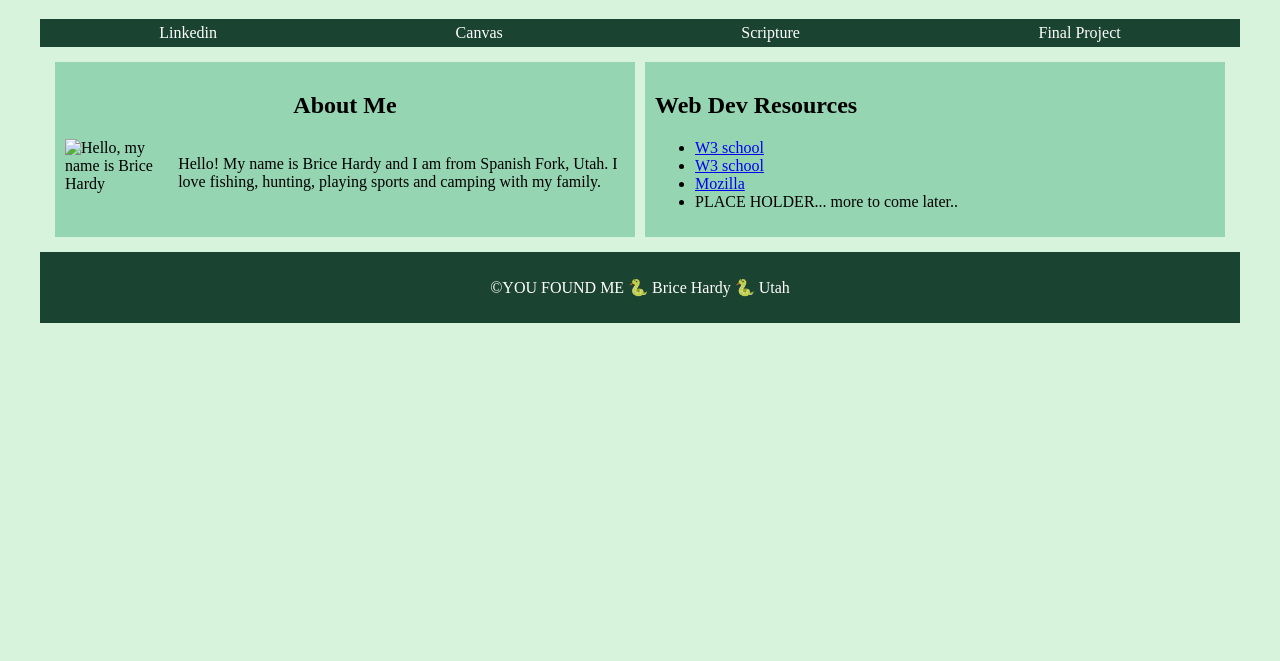
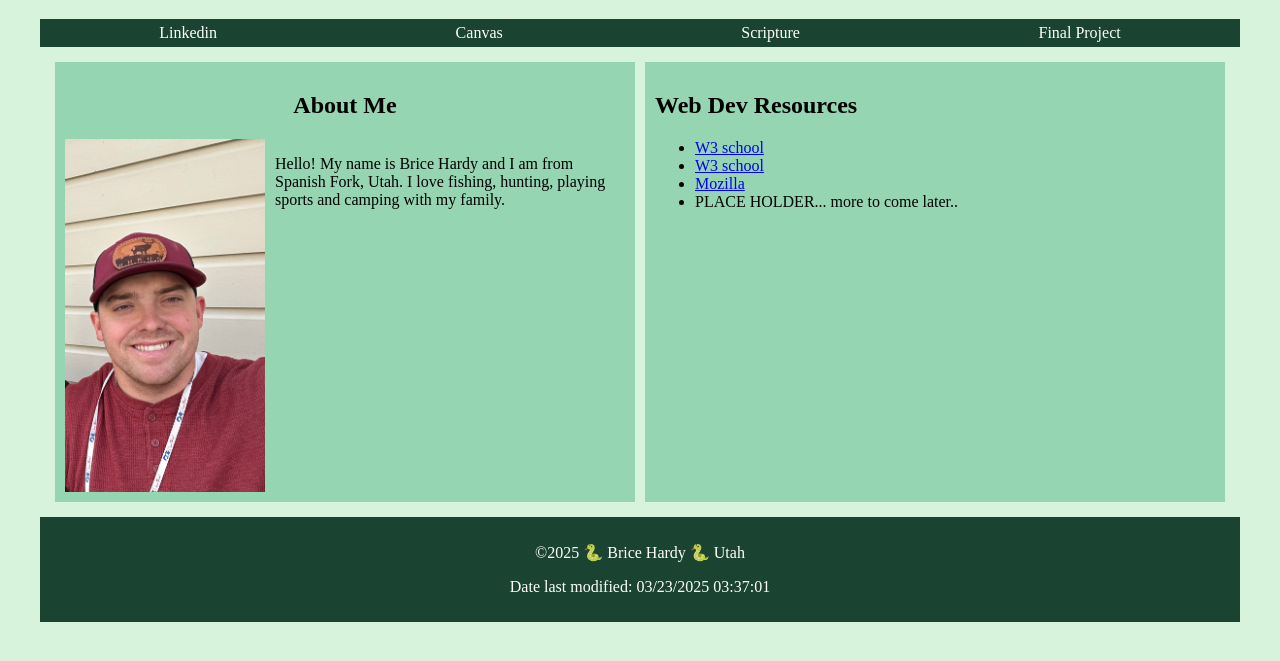
Before and after one commit to bricehardy97/wdd131, a plain HTML site: page week1/index.html in a window 1280 px wide. Shown: the part 67-728 px from the top of the page. Drawn offline with Linux system fonts and the light colour scheme; files that its build step writes are made by us from their sources; a web font is replaced by a local one.

Commit message:
most recent updates

```diff
--- a/week1/index.html
+++ b/week1/index.html
@@ -4,14 +4,14 @@
         <meta charset="UTF-8">
         <meta name="viewport" content="width=device-width,initial-scale=1.0">
         <title> WDD 131- Dynamic Web Fundamentals - Brice Hardy</title>
-        <link rel="stylesheet" href="week1/styles/base.css">
+        <link rel="stylesheet" href="styles/base.css">
         <meta name="description" content="Brice Hardy, WDD131, The purpose of the page is to...">
         <meta name="author" content=" Brice Hardy">
 
         <link rel="preconnect" href="https://fonts.googleapis.com">
         <link rel="preconnect" href="https://fonts.gstatic.com" crossorigin>
         <link href="https://fonts.googleapis.com/css2?family=Abril+Fatface&family=Boldonse&family=Poppins:ital,wght@0,100;0,200;0,300;0,400;0,500;0,600;0,700;0,800;0,900;1,100;1,200;1,300;1,400;1,500;1,600;1,700;1,800;1,900&display=swap" rel="stylesheet">
-        <script src="week1/scripts/getdates.js" defer>
+        <script src="scripts/getdates.js" defer>
         </script>
     </head>
 <!--
@@ -50,7 +50,7 @@ Two specific attributes are class and id
                 <h2 id="aboutMeHeading">About Me</h2>
 
                 <div class = "aboutMeInfo">
-                    <img src="week1/images/profile-picture.webp" alt="Hello, my name is Brice Hardy" width="200">
+                    <img src="images/profile-picture.webp" alt="Hello, my name is Brice Hardy" width="200">
                     <p>
                         Hello! My name is Brice Hardy and I am from Spanish Fork, Utah. I love fishing, hunting, playing sports and
                         camping with my family.
```
